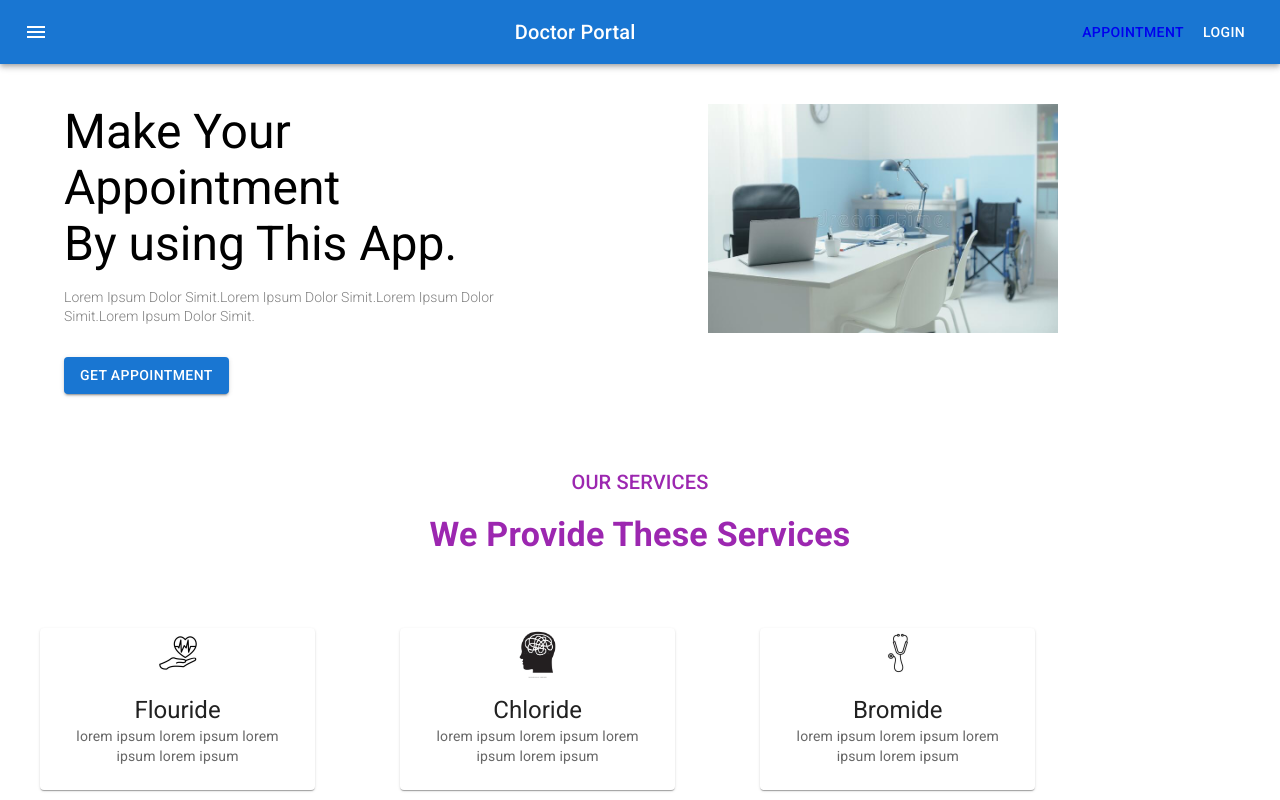
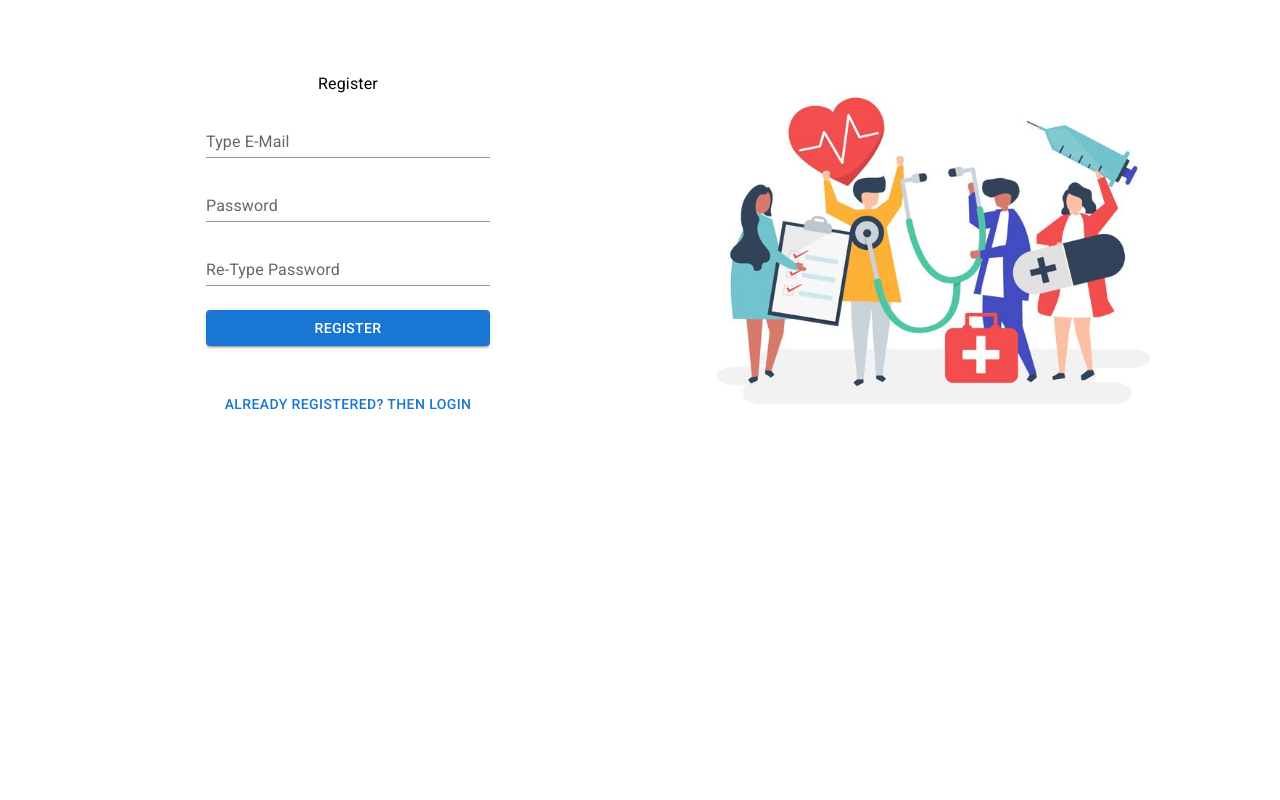
Before and after one commit to ibtihajAmin/doctor-appointmet-system-mern, a React (Create React App) app: page /register in a window 1280 px wide. Shown: the top 800 px of the page. Built offline with nearby package versions, Linux system fonts and the light colour scheme.

Commit message:
Login & Regiser Component are added

```diff
--- a/src/App.js
+++ b/src/App.js
@@ -4,6 +4,8 @@ import {
   BrowserRouter as Router, Switch, Route
 } from "react-router-dom";
 import Appointment from './Pages/Appointment/Appointment/Appointment';
+import Login from './Pages/Login/Login/Login';
+import Register from './Pages/Login/Register/Register';
 
 function App() {
   return (
@@ -16,7 +18,13 @@ function App() {
           <Route path="/home">
             <Home></Home>
           </Route>
-          <Route path="/">
+          <Route path="/login">
+            <Login></Login>
+          </Route>
+          <Route path="/register">
+            <Register></Register>
+          </Route>
+          <Route exact path="/">
             <Home></Home>
           </Route>
         </Switch>
--- /dev/null
+++ b/src/Pages/Login/Login/Login.js
@@ -0,0 +1,60 @@
+import { Container, Grid, Typography, TextField, Button } from '@mui/material';
+import React, { useState } from 'react';
+import { NavLink } from 'react-router-dom';
+import login from '../../../images/login.jpg'
+
+const Login = () => {
+    const [loginData, setLoginData] = useState({});
+    const handleOnChange = (e) => {
+        const field = e.target.name;
+        const value = e.target.value;
+        const newLoginData = { ...loginData };
+        newLoginData[field] = value;
+        setLoginData(newLoginData);
+        console.log(field, value);
+    }
+    const handleLoginSubmit = (e) => {
+        alert('Hello');
+        e.preventDefault();
+    }
+    return (
+        <Container>
+            <Grid container spacing={2} sx={{ mt: 2 }}>
+                <Grid item xs={12} md={6} sx={{ mt: 5 }}>
+                    <Typography variant="body1" gutterBottom>Login</Typography>
+                    <form onSubmit={handleLoginSubmit}>
+                        <TextField
+                            sx={{ width: '50%', m: 1 }}
+                            id="standard-basic"
+                            name="email"
+                            onChange={handleOnChange}
+                            label="E-Mail"
+                            variant="standard" />
+                        <TextField
+                            sx={{ width: '50%', m: 1 }}
+                            id="standard-basic"
+                            name="password"
+                            onChange={handleOnChange}
+                            label="Password"
+                            type="password"
+                            variant="standard" />
+
+                        <Button variant="contained" type="submit" sx={{ width: '50%', m: 2 }}>Login</Button>
+                        <NavLink
+                            to="/register"
+                            style={{ textDecoration: 'none' }}>
+                            <Button variant="text" sx={{ m: 3 }}>New User? Then Register</Button>
+                        </NavLink>
+                    </form>
+                </Grid>
+                <Grid item xs={12} md={6} sx={{ mt: 3 }}>
+                    <img style={{ width: '80%' }} src={login} alt="" />
+                </Grid>
+
+
+            </Grid>
+        </Container>
+    );
+};
+
+export default Login;
--- /dev/null
+++ b/src/Pages/Login/Register/Register.js
@@ -0,0 +1,71 @@
+import { Container, Grid, Typography, TextField, Button } from '@mui/material';
+import React, { useState } from 'react';
+import { NavLink } from 'react-router-dom';
+import login from '../../../images/login.jpg'
+
+
+const Register = () => {
+    const [loginData, setLoginData] = useState({});
+    const handleOnChange = (e) => {
+        const field = e.target.name;
+        const value = e.target.value;
+        const newLoginData = { ...loginData };
+        newLoginData[field] = value;
+        setLoginData(newLoginData);
+        console.log(field, value);
+    }
+    const handleLoginSubmit = (e) => {
+        if (loginData.password !== loginData.password2) {
+            alert('Your Password did not match');
+        }
+        e.preventDefault();
+    }
+    return (
+        <Container>
+            <Grid container spacing={2} sx={{ mt: 2 }}>
+                <Grid item xs={12} md={6} sx={{ mt: 5 }}>
+                    <Typography variant="body1" gutterBottom>Register</Typography>
+                    <form onSubmit={handleLoginSubmit}>
+                        <TextField
+                            sx={{ width: '50%', m: 1 }}
+                            id="standard-basic"
+                            name="email"
+                            onChange={handleOnChange}
+                            label="Type E-Mail"
+                            variant="standard" />
+                        <TextField
+                            sx={{ width: '50%', m: 1 }}
+                            id="standard-basic"
+                            name="password"
+                            onChange={handleOnChange}
+                            label="Password"
+                            type="password"
+                            variant="standard" />
+                        <TextField
+                            sx={{ width: '50%', m: 1 }}
+                            id="standard-basic"
+                            name="password2"
+                            onChange={handleOnChange}
+                            label="Re-Type Password"
+                            type="password"
+                            variant="standard" />
+
+                        <Button variant="contained" type="submit" sx={{ width: '50%', m: 2 }}>Register</Button>
+                        <NavLink
+                            to="/login"
+                            style={{ textDecoration: 'none' }}>
+                            <Button variant="text" sx={{ m: 3 }}>Already Registered? Then Login</Button>
+                        </NavLink>
+                    </form>
+                </Grid>
+                <Grid item xs={12} md={6} sx={{ mt: 3 }}>
+                    <img style={{ width: '80%' }} src={login} alt="" />
+                </Grid>
+
+
+            </Grid>
+        </Container>
+    );
+};
+
+export default Register;
--- a/src/Pages/Shared/Navigation/Navigation.js
+++ b/src/Pages/Shared/Navigation/Navigation.js
@@ -6,7 +6,7 @@ import Typography from '@mui/material/Typography';
 import Button from '@mui/material/Button';
 import IconButton from '@mui/material/IconButton';
 import MenuIcon from '@mui/icons-material/Menu';
-import { Link } from 'react-router-dom';
+import { Link, NavLink } from 'react-router-dom';
 
 const Navigation = () => {
     return (
@@ -28,7 +28,9 @@ const Navigation = () => {
                     <Link to="/appointment">
                         <Button color="inherit">Appointment</Button>
                     </Link>
-                    <Button color="inherit">Login</Button>
+                    <NavLink to="/login">
+                        <Button color="inherit">Login</Button>
+                    </NavLink>
                 </Toolbar>
             </AppBar>
         </Box>
```
Also changed, not shown: src/images/login.jpg (added).
